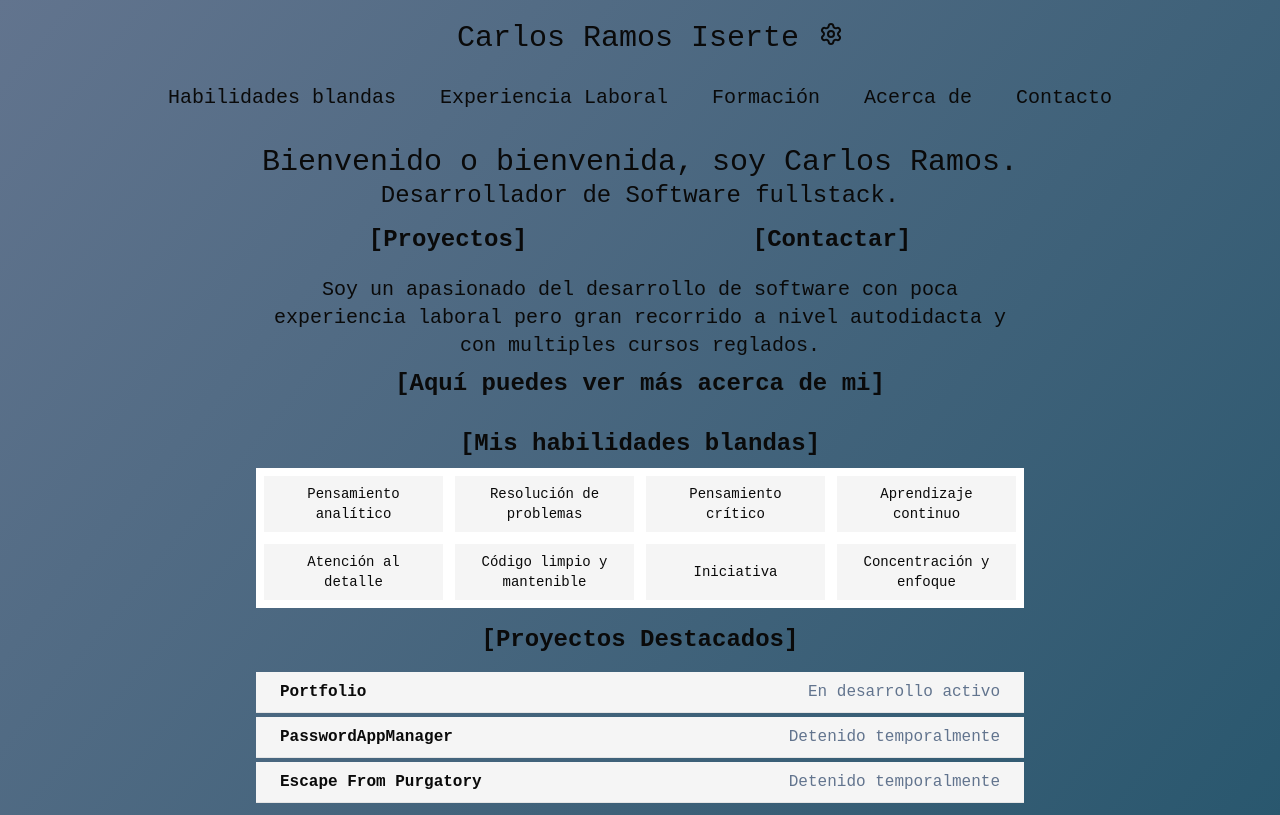
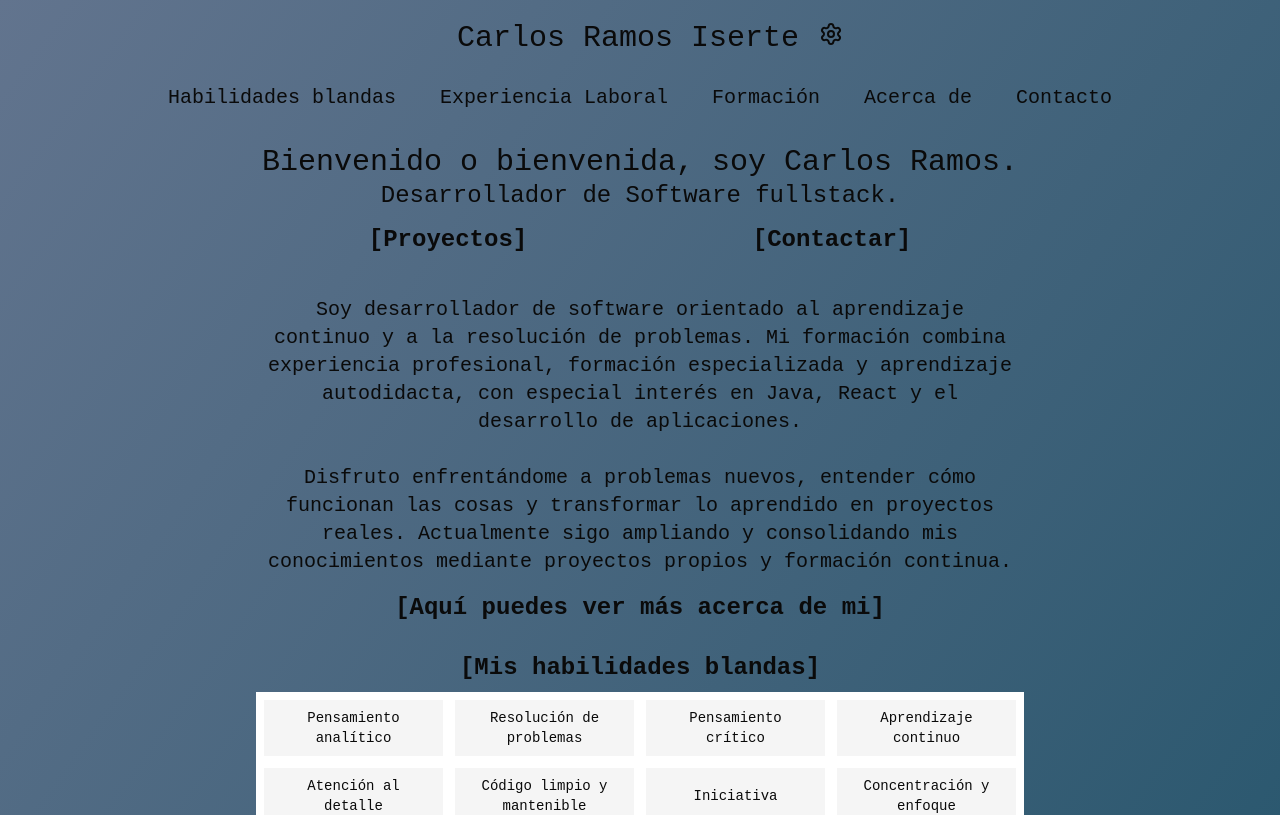
Before and after one commit to CarlosRamosDeveloper/portfolio, a React (Vite) app: page / in a window 1280 px wide. Shown: the top 815 px of the page. Built offline with nearby package versions, Linux system fonts and the light colour scheme.

Commit message:
updated deploy file, updated landing text and format

```diff
--- a/src/constants/pages/landing.text.ts
+++ b/src/constants/pages/landing.text.ts
@@ -5,8 +5,10 @@ export const LANDING_TEXT = {
   contact: 'Contactar',
   featured: 'Proyectos Destacados',
   experienceAndEducation: 'Experiencia y Formación',
-  description:
-    'Soy un apasionado del desarrollo de software con poca experiencia laboral pero gran recorrido a nivel autodidacta y con multiples cursos reglados.',
+  description: [
+    'Soy desarrollador de software orientado al aprendizaje continuo y a la resolución de problemas. Mi formación combina experiencia profesional, formación especializada y aprendizaje autodidacta, con especial interés en Java, React y el desarrollo de aplicaciones.',
+    'Disfruto enfrentándome a problemas nuevos, entender cómo funcionan las cosas y transformar lo aprendido en proyectos reales. Actualmente sigo ampliando y consolidando mis conocimientos mediante proyectos propios y formación continua.',
+  ],
   aboutMe: 'Aquí puedes ver más acerca de mi',
   education: 'Educación',
   work: 'Trabajo',
--- a/src/portfolio/pages/landing/components/LandingAbout.tsx
+++ b/src/portfolio/pages/landing/components/LandingAbout.tsx
@@ -7,7 +7,11 @@ export const LandingAbout = () => {
   return (
     <div>
       <div className="my-5 w-full max-w-3xl flex flex-col text-center mx-auto text-base">
-        <LandingLabel text={LANDING_TEXT.description} type="description" />
+        {LANDING_TEXT.description.map((text) => (
+          <div className="mt-3 p-2">
+            <LandingLabel text={text} type="description" />
+          </div>
+        ))}
         <Link className="my-2" to={ROUTES.about}>
           <LandingLabel text={`[${LANDING_TEXT.aboutMe}]`} type="navigation" />
         </Link>
```
